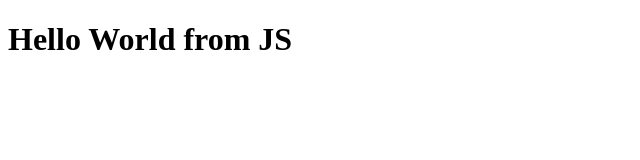
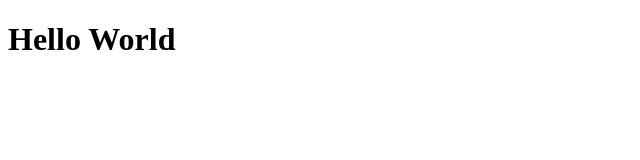
Before and after one commit to ShivanshuShekhar/Namaste-React, a plain HTML site: page index.html in a window 1280 px wide. Shown: the whole page, without its empty margins (0-640 px from the left). Drawn offline with Linux system fonts and the light colour scheme.

Commit message:
Hello World

```diff
--- a/index.html
+++ b/index.html
@@ -6,13 +6,8 @@
     <title>Namaste React</title>
 </head>
 <body>
-    <div id="root"></div>
-    <script>
-        const heading = document.createElement("h1");
-        heading.innerHTML = "Hello World from JS";
-
-        const root = document.getElementById("root");
-        root.appendChild(heading);
-    </script>
+    <div id="root">
+        <h1>Hello World</h1>
+    </div>
 </body>
 </html>
```
